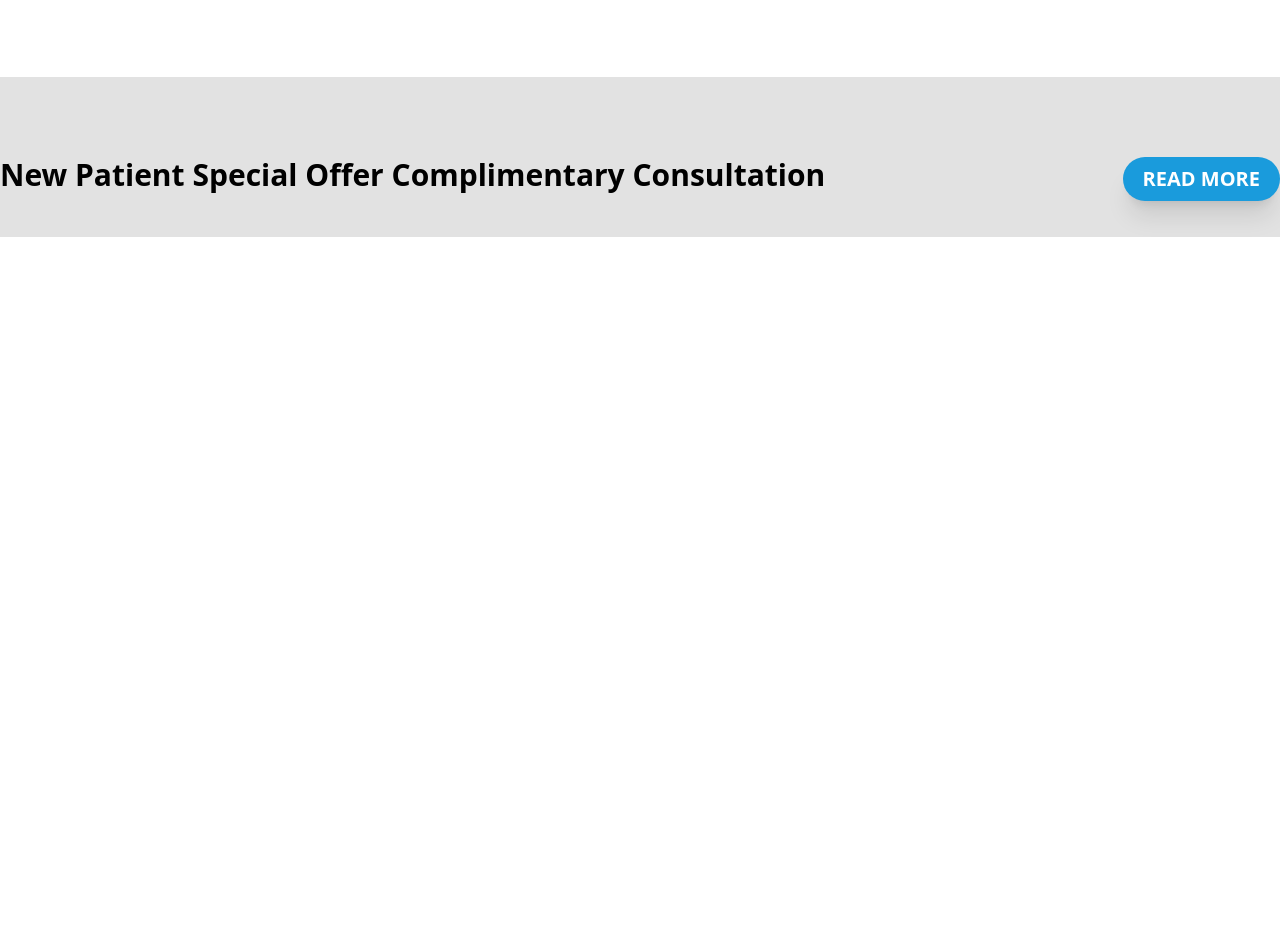
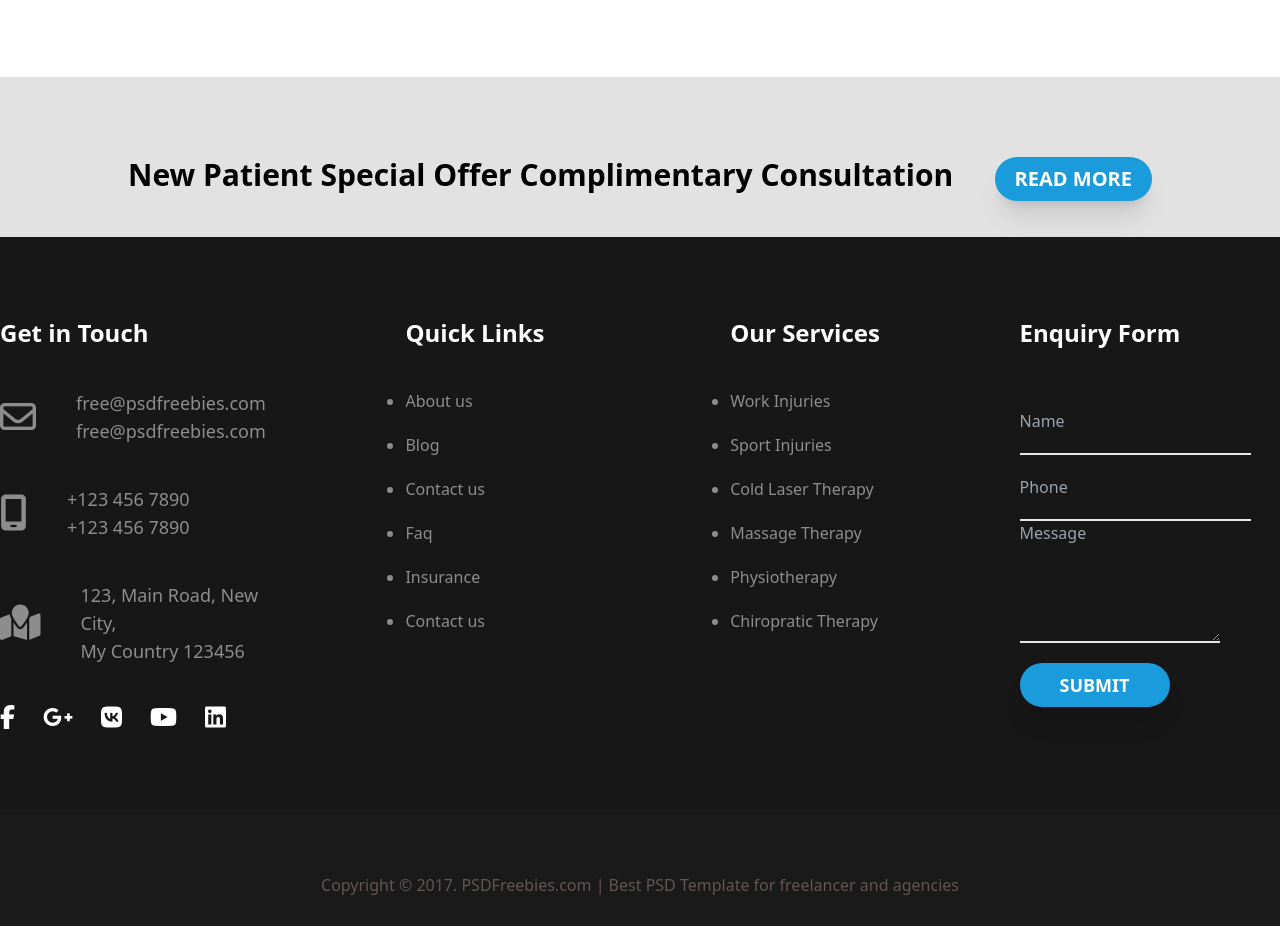
Before and after one commit to mamun8920/Care-Point, a website: page public/index.html in a window 1280 px wide. Shown: the part 4326-5252 px from the top of the page. Before the commit the page ends 4563 px from the top, so only its background shows below. Drawn offline with Linux system fonts and the light colour scheme.

Commit message:
footer section

```diff
--- a/public/index.html
+++ b/public/index.html
@@ -258,17 +258,17 @@
         <section class="gallery-area bg-[url('pic/Gallery-bg.png')] bg-cover bg-center bg-no-repeat">
             <div class="gallery">
                 <div class="container mx-auto">
-                    <div class="row grid sm:grid-cols-1 md:grid-cols-2 xl:grid-cols-3 py-24 gap-y-5">
+                    <div class="row grid justify-items-center sm:grid-cols-1 md:grid-cols-2 xl:grid-cols-3 py-24 gap-y-5">
                         <div class="md:col-span-2 xl:col-span-3 text-center">
                             <h2 class="text-5xl font-bold text-white">Gallery</h2>
                             <p class="text-lg py-10 text-white">Sed ut perspiciatis unde omnis iste natus error sit voluptatem accusantium doloremque laudantium.Sed ut perspiciatis unde omnis iste natus error sit <br> voluptatem accusantium doloremque laudantium.</p>
                         </div>
-                        <div class="col mx-auto"><img src="pic/Gallery-1.png" alt=""></div>
-                        <div class="col mx-auto"><img src="pic/Gallery-2.png" alt=""></div>
-                        <div class="col mx-auto"><img src="pic/Gallery-3.png" alt=""></div>
-                        <div class="col mx-auto"><img src="pic/Gallery-4.png" alt=""></div>
-                        <div class="col mx-auto"><img src="pic/Gallery-5.png" alt=""></div>
-                        <div class="col mx-auto"><img src="pic/Gallery-6.png" alt=""></div>
+                        <div class="col"><img src="pic/Gallery-1.png" alt=""></div>
+                        <div class="col"><img src="pic/Gallery-2.png" alt=""></div>
+                        <div class="col"><img src="pic/Gallery-3.png" alt=""></div>
+                        <div class="col"><img src="pic/Gallery-4.png" alt=""></div>
+                        <div class="col"><img src="pic/Gallery-5.png" alt=""></div>
+                        <div class="col"><img src="pic/Gallery-6.png" alt=""></div>
                     </div>
                 </div>
             </div>
@@ -335,8 +335,8 @@
                 <div class="container mx-auto">
                     <div class="row">
                         <div class="text-center py-20">
-                            <h2 class="xl:float-left text-3xl font-bold my-10 xl:my-0">New Patient Special Offer Complimentary Consultation </h2>
-                            <a href="#" class="xl:float-right text-xl font-bold uppercase text-white bg-[#1a9bdc] shadow-xl px-5 py-2 rounded-full">Read more</a>
+                            <h2 class="xl:float-left xl:ml-32 text-3xl font-bold my-10 xl:my-0">New Patient Special Offer Complimentary Consultation </h2>
+                            <a href="#" class="xl:float-right xl:mr-32 text-xl font-bold uppercase text-white bg-[#1a9bdc] shadow-xl px-5 py-2 rounded-full">Read more</a>
                         </div>
                     </div>
                 </div>
@@ -346,14 +346,71 @@
 
     <!-- footer section
     ------------------------------------------------------------->
-    <footer class="header-area">
-        <div class="header">
+    <footer class="footer-area">
+        <div class="footer-top bg-[#171717]">
             <div class="container mx-auto">
-                <div class="row">
-                    <div class="col-xl-12">
+                <div class="row grid justify-items-center sm:grid-cols-1 md:grid-cols-2 xl:grid-cols-4 py-20 gap-10 text-[#8d8d8d]">
+                    <div class="col grid gap-10">
+                        <h2 class="text-white text-2xl font-bold">Get in Touch</h2>
+                        <div class="row flex items-center gap-10">
+                            <i class="fa-regular fa-envelope text-4xl"></i>
+                            <p class="text-lg">free@psdfreebies.com <br>
+                                free@psdfreebies.com</p>
+                        </div>
+                        <div class="row flex items-center gap-10">
+                            <i class="fa-solid fa-mobile-screen text-4xl"></i>
+                            <p class="text-lg">+123 456 7890 <br>
+                                +123 456 7890</p>
+                        </div>
+                        <div class="row flex items-center gap-10">
+                            <i class="fa-solid fa-map-location text-4xl"></i>
+                            <p class="text-lg">123, Main Road, New City, <br>
+                                My Country 123456</p>
+                        </div>
+                        <div class="icon flex gap-7 text-2xl text-white">
+                            <i class="fa-brands fa-facebook-f"></i>
+                            <i class="fa-brands fa-google-plus-g"></i>
+                            <i class="fa-brands fa-vk"></i>
+                            <i class="fa-brands fa-youtube"></i>
+                            <i class="fa-brands fa-linkedin"></i>
+                        </div>
+                    </div>
+                    <div class="col">
+                        <h2 class="text-white text-2xl font-bold mb-10">Quick Links</h2>
+                        <ul class="list-disc grid gap-5">
+                            <li>About us</li>
+                            <li>Blog</li>
+                            <li>Contact us</li>
+                            <li>Faq</li>
+                            <li>Insurance</li>
+                            <li>Contact us</li>
+                        </ul>
+                    </div>
+                    <div class="col">
+                        <h2 class="text-white text-2xl font-bold mb-10">Our Services</h2>
+                        <ul class="list-disc grid gap-5">
+                            <li>Work Injuries</li>
+                            <li>Sport Injuries</li>
+                            <li>Cold Laser Therapy</li>
+                            <li>Massage Therapy</li>
+                            <li>Physiotherapy</li>
+                            <li>Chiropratic Therapy</li>
+                        </ul>
+                    </div>
+                    <div class="col">
+                        <h2 class="text-white text-2xl font-bold mb-10">Enquiry Form</h2>
+                        <form action="">
+                            <input type="text" class="py-5 bg-transparent border-b-2 block" placeholder="Name">
+                            <input type="number" class="py-5 bg-transparent border-b-2 block" placeholder="Phone">
+                            <textarea name="" id="" class="bg-transparent border-b-2 block" placeholder="Message" cols="20" rows="5"></textarea>
+                            <button type="submit" class="text-lg font-bold uppercase text-white bg-[#1a9bdc] shadow-xl px-10 py-2 mt-5 rounded-full block">submit</button>
+                        </form>
                     </div>
                 </div>
             </div>
+        </div>
+        <div class="footer-bottom bg-[#1a1a1a] text-center">
+            <p class="py-16 text-[#615555]">Copyright © 2017. PSDFreebies.com  | Best PSD Template for freelancer and agencies </p>
         </div>
     </footer>
 
```
Also changed, not shown: public/output.css.
